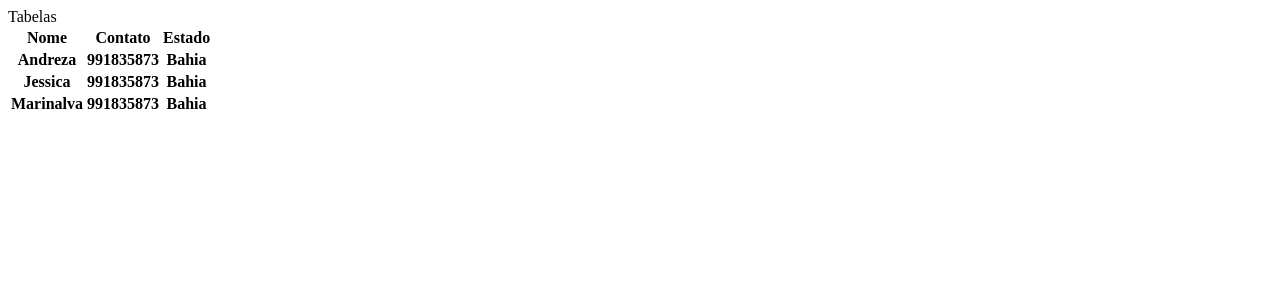
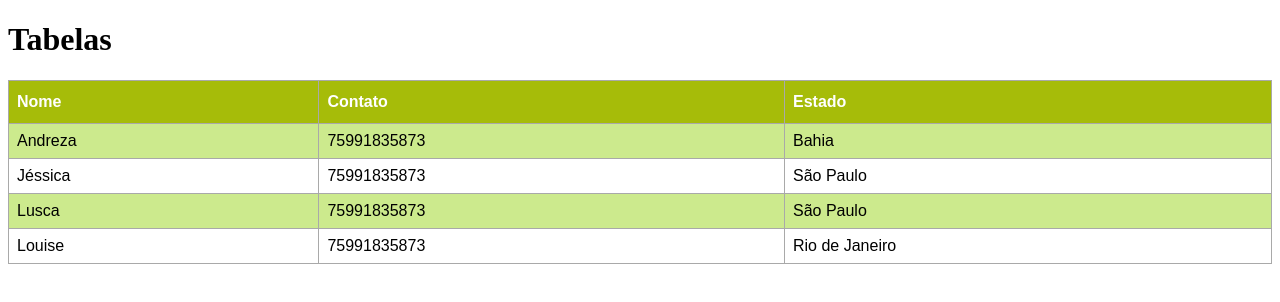
Before and after one commit to AndrezaNobrega/estudoHTMLCSS, a plain HTML site: page tabela.html in a window 1280 px wide. Drawn offline with Linux system fonts and the light colour scheme.

```diff
--- /dev/null
+++ b/css/cssTabela.css
@@ -0,0 +1,26 @@
+#customers{
+  font-family: Arial, Helvetica, sans-serif;
+  width: 100%;
+  border-collapse:collapse;
+}
+
+#customers td, #customers th{
+  border:1px solid darkgray;
+  padding: 8px;
+}
+/* pseudoclasse */
+#customers tr:nth-child(even){
+  background-color: #CCEA8D
+}
+
+#customers tr:hover{
+  background-color: gray;
+}
+
+#customers th{
+  padding-top: 12px;
+  padding-bottom: 12px;
+  text-align: left;
+  background-color: #A6BC09;
+  color: white;
+}
--- a/tabela.html
+++ b/tabela.html
@@ -5,32 +5,41 @@
   <meta http-equiv="X-UA-Compatible" content="IE=edge">
   <meta name="viewport" content="width=device-width, initial-scale=1.0">
   <title>Tabela</title>
+  <link rel="stylesheet" href="css/cssTabela.css">
 </head>
 <body>
-  <hi>Tabelas</hi>
-  <table id = "customers">
+   <h1>Tabelas</h1>
+  <table id="customers">
     <tr>
-<!--       tr = cabeçalho -->
-<!--       th = dados -->
-      <th>Nome</th>
-      <th>Contato</th>
+      <th> Nome</th>
+      <th> Contato</th>
       <th>Estado</th>
     </tr>
+
     <tr>
-      <th>Andreza</th>
-      <th>991835873</th>
-      <th>Bahia</th>
+      <td>Andreza</td>
+      <td>75991835873</td>
+      <td>Bahia</td>
     </tr>
-     <tr>
-      <th>Jessica</th>
-      <th>991835873</th>
-      <th>Bahia</th>
+
+    <tr>
+      <td>Jéssica</td>
+      <td>75991835873</td>
+      <td>São Paulo</td>
     </tr>
-     <tr>
-      <th>Marinalva</th>
-      <th>991835873</th>
-      <th>Bahia</th>
+
+    <tr>
+      <td>Lusca</td>
+      <td>75991835873</td>
+      <td>São Paulo</td>
+    </tr>
+
+    <tr>
+      <td>Louise</td>
+      <td>75991835873</td>
+      <td>Rio de Janeiro</td>
     </tr>
   </table>
+
 </body>
 </html>
```
Also changed, not shown: galeria.html (added, +37 -0 lines), css/cssGaleria.css (added).
